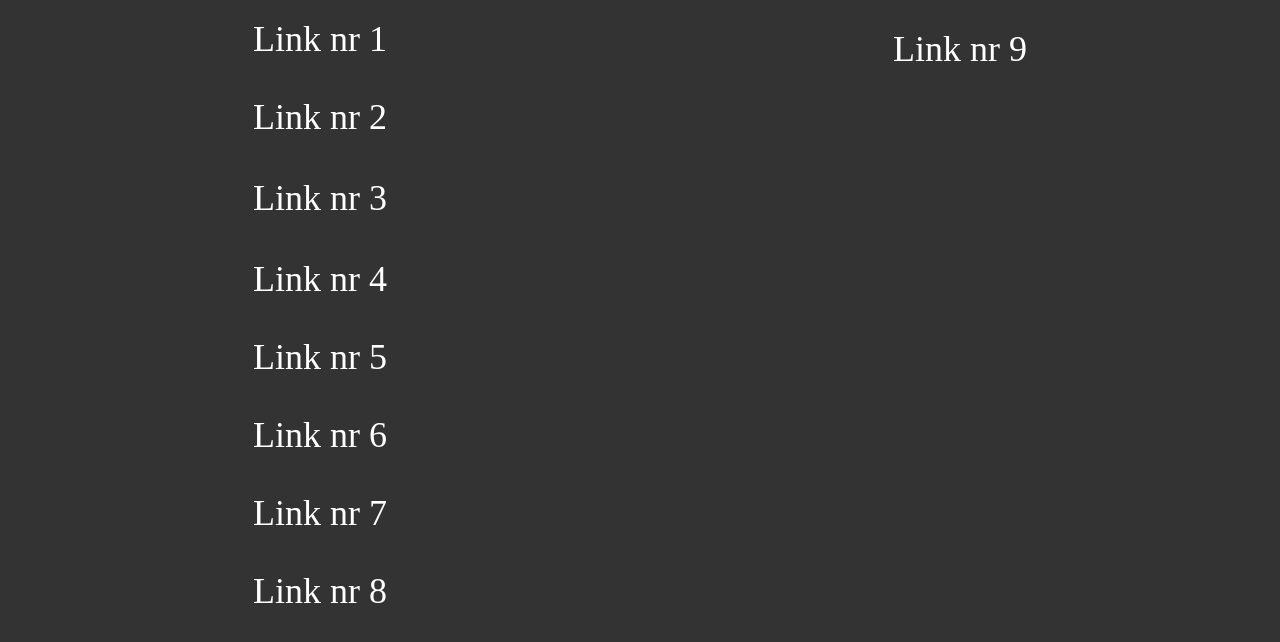
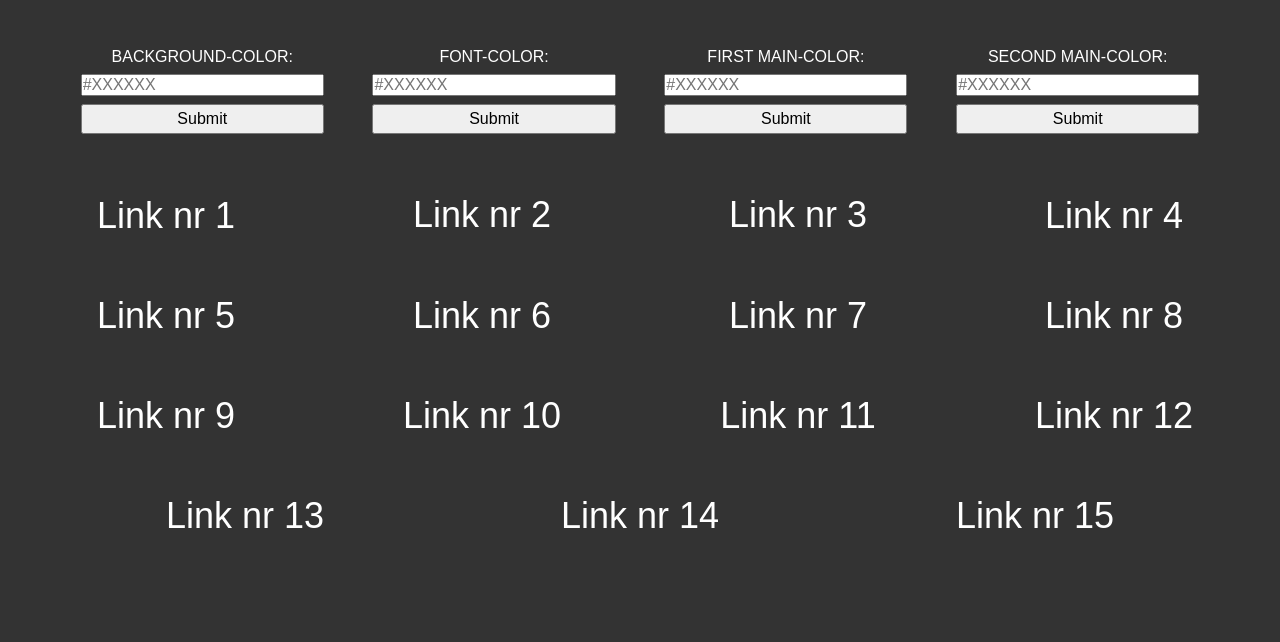
Before and after one commit to Bartek0074/LinkStylistApp, a plain HTML site: page links/index.html in a window 1280 px wide. Drawn offline with Linux system fonts and the light colour scheme.

Commit message:
added inputs to change colors and added some links

```diff
--- a/links/index.html
+++ b/links/index.html
@@ -5,25 +5,81 @@
     <meta charset="UTF-8">
     <meta http-equiv="X-UA-Compatible" content="IE=edge">
     <meta name="viewport" content="width=device-width, initial-scale=1.0">
-    <title>links</title>
+    <title>LinkStylist</title>
     <link rel="stylesheet" href="style.css">
 </head>
 
 <body>
-    <div class="column-one">
-        <a href="#" class="link link-one">Link nr 1</a>
-        <a href="#" class="link link-two">Link nr 2</a>
-        <a href="#" class="link link-three">Link nr 3</a>
-        <a href="#" class="link link-four">Link nr 4</a>
-        <a href="#" class="link link-five">Link nr 5</a>
-        <a href="#" class="link link-six">Link nr 6</a>
-        <a href="#" class="link link-seven">Link nr 7</a>
-        <a href="#" class="link link-eight">Link nr 8</a>
+    <div class="inputs">
+        <label>
+            background-color:
+            <input class="bgc" type="text" placeholder="#XXXXXX">
+            <button class="bgcSubmit">Submit</button>
+        </label>
+        <label>
+            font-color:
+            <input class="fc" type="text" placeholder="#XXXXXX">
+            <button class="fcSubmit">Submit</button>
+        </label>
+        <label>
+            first main-color:
+            <input class="mcf" type="text" placeholder="#XXXXXX">
+            <button class="mcfSubmit">Submit</button>
+        </label>
+        <label>
+            second main-color:
+            <input class="mcs" type="text" placeholder="#XXXXXX">
+            <button class="mcsSubmit">Submit</button>
+        </label>
     </div>
-    <div class="column-two">
-        <a href="#" class="link link-nine">Link nr 9</a>
+    <div class="boxes">
+        <div class="box">
+            <a href="# " class="link link-one">Link nr 1</a>
+        </div>
+        <div class="box">
+            <a href="# " class="link link-two">Link nr 2</a>
+        </div>
+        <div class="box">
+            <a href="# " class="link link-three">Link nr 3</a>
+        </div>
+        <div class="box">
+            <a href="# " class="link link-four">Link nr 4</a>
+        </div>
+        <div class="box">
+            <a href="# " class="link link-five">Link nr 5</a>
+        </div>
+        <div class="box">
+            <a href="# " class="link link-six">Link nr 6</a>
+        </div>
+        <div class="box">
+            <a href="# " class="link link-seven">Link nr 7</a>
+        </div>
+        <div class="box">
+            <a href="# " class="link link-eight">Link nr 8</a>
+        </div>
+        <div class="box">
+            <a href="# " class="link link-nine">Link nr 9</a>
+        </div>
+        <div class="box">
+            <a href="# " class="link link-ten">Link nr 10</a>
+        </div>
+        <div class="box">
+            <a href="# " class="link link-eleven">Link nr 11</a>
+        </div>
+        <div class="box">
+            <a href="# " class="link link-twelve">Link nr 12</a>
+        </div>
+        <div class="box">
+            <a href="# " class="link link-thirteen">Link nr 13</a>
+        </div>
+        <div class="box">
+            <a href="# " class="link link-fourteen">Link nr 14</a>
+        </div>
+        <div class="box">
+            <a href="# " class="link link-fifteen">Link nr 15</a>
+        </div>
     </div>
-
+    <script src="main.js"></script>
 </body>
 
 </html>
--- /dev/null
+++ b/links/main.js
@@ -0,0 +1,52 @@
+const root = document.querySelector(':root')
+const bgcInput = document.querySelector('.bgc');
+const bgcSubmitBtn = document.querySelector('.bgcSubmit');
+const fcInput = document.querySelector('.fc');
+const fcSubmitBtn = document.querySelector('.fcSubmit');
+const mcfInput = document.querySelector('.mcf');
+const mcfSubmitBtn = document.querySelector('.mcfSubmit');
+const mcsInput = document.querySelector('.mcs');
+const mcsSubmitBtn = document.querySelector('.mcsSubmit');
+
+
+const bgcSubmit = () => {
+    console.log(bgcInput.value);
+    root.style.setProperty('--bgColor', bgcInput.value)
+};
+const fcSubmit = () => {
+    root.style.setProperty('--fontColor', fcInput.value)
+};
+const mcfSubmit = () => {
+    root.style.setProperty('--mainColorFirst', mcfInput.value)
+};
+const mcsSubmit = () => {
+    root.style.setProperty('--mainColorSecond', mcsInput.value)
+};
+
+bgcSubmitBtn.addEventListener('click', bgcSubmit);
+bgcInput.addEventListener('keypress', e => {
+    if (e.key === 'Enter') {
+        bgcSubmit()
+    }
+})
+
+fcSubmitBtn.addEventListener('click', fcSubmit);
+fcInput.addEventListener('keypress', e => {
+    if (e.key === 'Enter') {
+        fcSubmit()
+    }
+})
+
+mcfSubmitBtn.addEventListener('click', mcfSubmit);
+mcfInput.addEventListener('keypress', e => {
+    if (e.key === 'Enter') {
+        mcfSubmit()
+    }
+})
+
+mcsSubmitBtn.addEventListener('click', mcsSubmit);
+mcsInput.addEventListener('keypress', e => {
+    if (e.key === 'Enter') {
+        mcsSubmit()
+    }
+})
--- a/links/style.css
+++ b/links/style.css
@@ -1,5 +1,8 @@
 :root {
-    --mainColor: gold;
+    --bgColor: #333;
+    --fontColor: white;
+    --mainColorFirst: gold;
+    --mainColorSecond: white;
 }
 
 * {
@@ -14,33 +17,77 @@ html {
 
 body {
     display: flex;
-    flex-direction: row;
+    flex-direction: column;
     font-size: 1.6rem;
-    background-color: #333;
+    background-color: var(--bgColor);
+    color: white;
+    font-family: sans-serif;
 }
 
-.column-one {
+
+/* INPUTS */
+
+.inputs {
+    display: flex;
+    flex-direction: row;
+    flex-flow: wrap;
+    justify-content: space-evenly;
+    background-color: #333;
+    padding: 2em;
+}
+
+.inputs label {
     display: flex;
     flex-direction: column;
+    align-items: center;
+    justify-content: center;
+    font-size: 1.6rem;
+    width: 20%;
+    min-width: 200px;
+    padding-top: 1em;
+    text-transform: uppercase;
+}
+
+.inputs input {
+    margin: 0.5em;
+    width: 100px;
+    font-size: 1.6rem;
+    width: 100%;
+}
+
+button {
+    width: 100%;
+    font-size: 1.6rem;
+    padding: .25em .5em;
+}
+
+
+/* BOXES BOX */
+
+.boxes {
+    display: flex;
+    justify-content: space-evenly;
+    flex-direction: row;
+    flex-wrap: wrap;
+}
+
+.box {
+    display: flex;
     justify-content: center;
     align-items: center;
-    width: 50vw;
+    height: 100px;
+    width: 300px;
 }
 
-.column-two {
-    display: flex;
-    flex-direction: column;
-    /* justify-content: center; */
-    align-items: center;
-    width: 50vw;
-}
+
+/* LINK */
 
 .link {
     position: relative;
     font-size: 3.6rem;
     margin: 0.5em;
     text-decoration: none;
-    color: white;
+    color: var(--fontColor);
 }
 
 .link,
@@ -53,7 +100,7 @@ body {
 /* LINK 1 */
 
 .link-one:hover {
-    color: var(--mainColor);
+    color: var(--mainColorFirst);
 }
 
 
@@ -64,8 +111,8 @@ body {
 }
 
 .link-two:hover {
-    border-bottom-color: var(--mainColor);
-    color: var(--mainColor);
+    border-bottom-color: var(--mainColorFirst);
+    color: var(--mainColorFirst);
 }
 
 
@@ -76,7 +123,7 @@ body {
 }
 
 .link-three:hover {
-    border-bottom-color: var(--mainColor);
+    border-bottom-color: var(--mainColorFirst);
 }
 
 
@@ -90,7 +137,7 @@ body {
     width: 100%;
     transform: scaleX(0);
     height: 3px;
-    background-color: var(--mainColor);
+    background-color: var(--mainColorFirst);
 }
 
 .link-four:hover::before {
@@ -108,7 +155,7 @@ body {
     height: 3px;
     width: 50%;
     transform: scaleX(0);
-    background-color: var(--mainColor);
+    background-color: var(--mainColorFirst);
     transition: transform .3s;
 }
 
@@ -143,7 +190,7 @@ body {
     height: 3px;
     width: 50%;
     transform: scaleX(0);
-    background-color: var(--mainColor);
+    background-color: var(--mainColorFirst);
     transition: transform .3s;
 }
 
@@ -179,7 +226,7 @@ body {
     transform: scaleX(0);
     transform-origin: left;
     height: 3px;
-    background-color: var(--mainColor);
+    background-color: var(--mainColorFirst);
 }
 
 .link-seven:hover::before {
@@ -198,7 +245,7 @@ body {
     transform: scaleX(0);
     transform-origin: right;
     height: 3px;
-    background-color: var(--mainColor);
+    background-color: var(--mainColorFirst);
     transition: transform .3s ease-in;
 }
 
@@ -215,6 +262,182 @@ body {
 }
 
 .link-nine:hover {
-    background-color: white;
-    color: #333;
+    background-color: var(--mainColorSecond);
+    color: var(--bgColor);
 }
+
+
+/* LINK 10 */
+
+.link-ten {
+    padding: 10px 20px;
+    z-index: 0
+}
+
+.link-ten::before {
+    content: '';
+    position: absolute;
+    bottom: 0;
+    left: 0;
+    height: 100%;
+    width: 100%;
+    transform: scaleY(0);
+    background-color: var(--mainColorSecond);
+    z-index: -1;
+}
+
+.link-ten:hover::before {
+    transform: scaleY(1);
+}
+
+.link-ten:hover {
+    color: var(--bgColor);
+}
+
+
+/* LINK 11 */
+
+.link-eleven {
+    padding: 10px 20px;
+    z-index: 0
+}
+
+.link-eleven::before {
+    content: '';
+    position: absolute;
+    bottom: 0;
+    left: 0;
+    height: 100%;
+    width: 100%;
+    transform: scaleY(0);
+    transform-origin: bottom;
+    background-color: var(--mainColorSecond);
+    z-index: -1;
+}
+
+.link-eleven:hover::before {
+    transform: scaleY(1);
+}
+
+.link-eleven:hover {
+    color: var(--bgColor);
+}
+
+
+/* LINK 12 */
+
+.link-twelve {
+    padding: 10px 20px;
+    z-index: 0
+}
+
+.link-twelve::before {
+    content: '';
+    position: absolute;
+    bottom: 0;
+    left: 0;
+    height: 100%;
+    width: 100%;
+    transform: scaleY(0);
+    transform-origin: top;
+    background-color: var(--mainColorSecond);
+    z-index: -1;
+    transition: transform .3s;
+}
+
+.link-twelve:hover::before {
+    transform-origin: bottom;
+    transform: scaleY(1);
+}
+
+.link-twelve:hover {
+    color: var(--bgColor);
+}
+
+
+/* LINK 13 */
+
+.link-thirteen {
+    padding: 10px 20px;
+    z-index: 0
+}
+
+.link-thirteen::before {
+    content: '';
+    position: absolute;
+    bottom: 0;
+    left: 0;
+    height: 100%;
+    width: 100%;
+    transform: scaleX(0);
+    background-color: var(--mainColorSecond);
+    z-index: -1;
+}
+
+.link-thirteen:hover::before {
+    transform: scaleX(1);
+}
+
+.link-thirteen:hover {
+    color: var(--bgColor);
+}
+
+
+/* LINK 14 */
+
+.link-fourteen {
+    padding: 10px 20px;
+    z-index: 0
+}
+
+.link-fourteen::before {
+    content: '';
+    position: absolute;
+    bottom: 0;
+    left: 0;
+    height: 100%;
+    width: 100%;
+    transform: scaleX(0);
+    transform-origin: left;
+    background-color: var(--mainColorSecond);
+    z-index: -1;
+}
+
+.link-fourteen:hover::before {
+    transform: scaleX(1);
+}
+
+.link-fourteen:hover {
+    color: var(--bgColor);
+}
+
+
+/* LINK 15 */
+
+.link-fifteen {
+    padding: 10px 20px;
+    z-index: 0
+}
+
+.link-fifteen::before {
+    content: '';
+    position: absolute;
+    bottom: 0;
+    left: 0;
+    height: 100%;
+    width: 100%;
+    transform: scaleX(0);
+    transform-origin: right;
+    background-color: var(--mainColorSecond);
+    z-index: -1;
+    transition: transform .3s;
+}
+
+.link-fifteen:hover::before {
+    transform: scaleX(1);
+    transform-origin: left;
+}
+
+.link-fifteen:hover {
+    color: var(--bgColor);
+}
```
